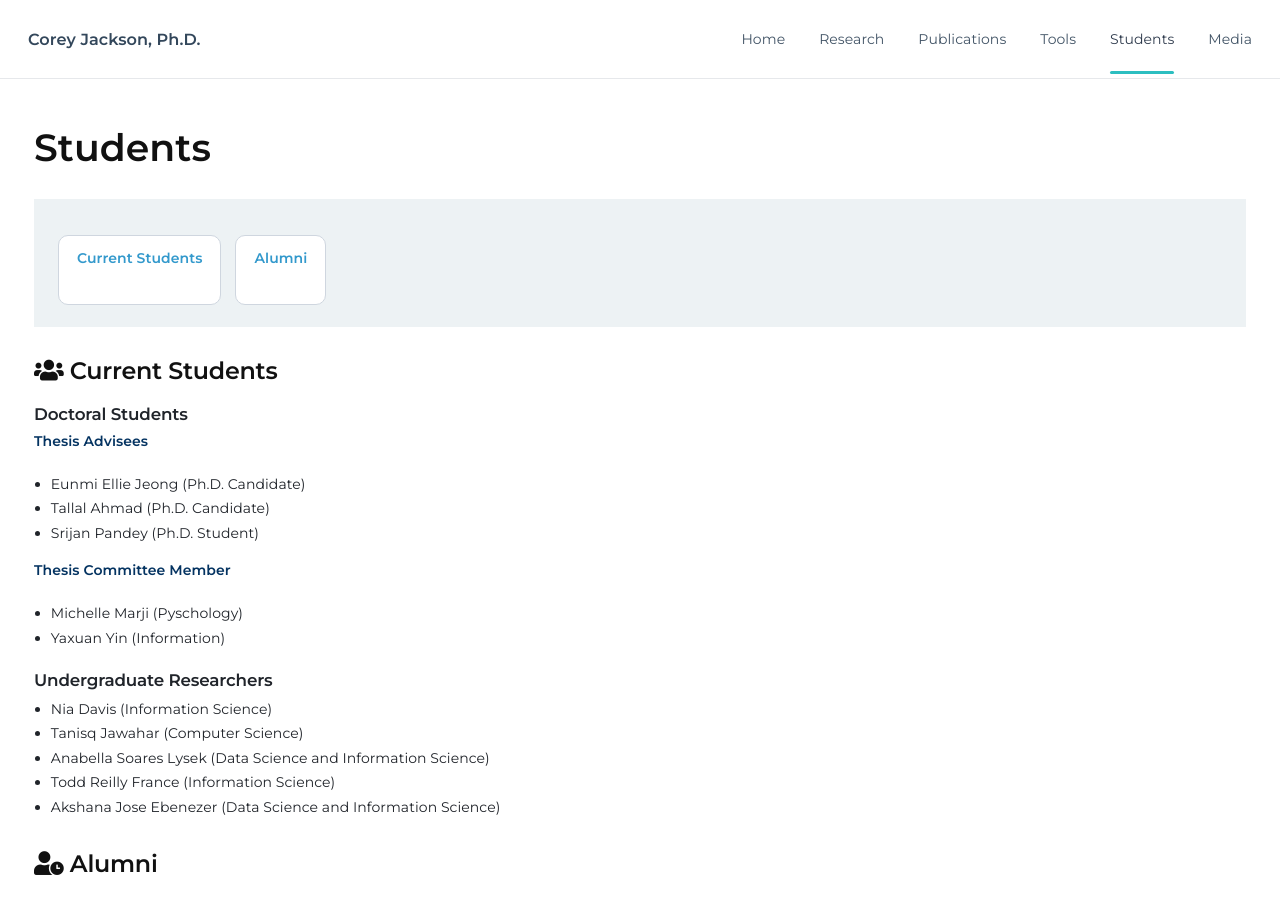
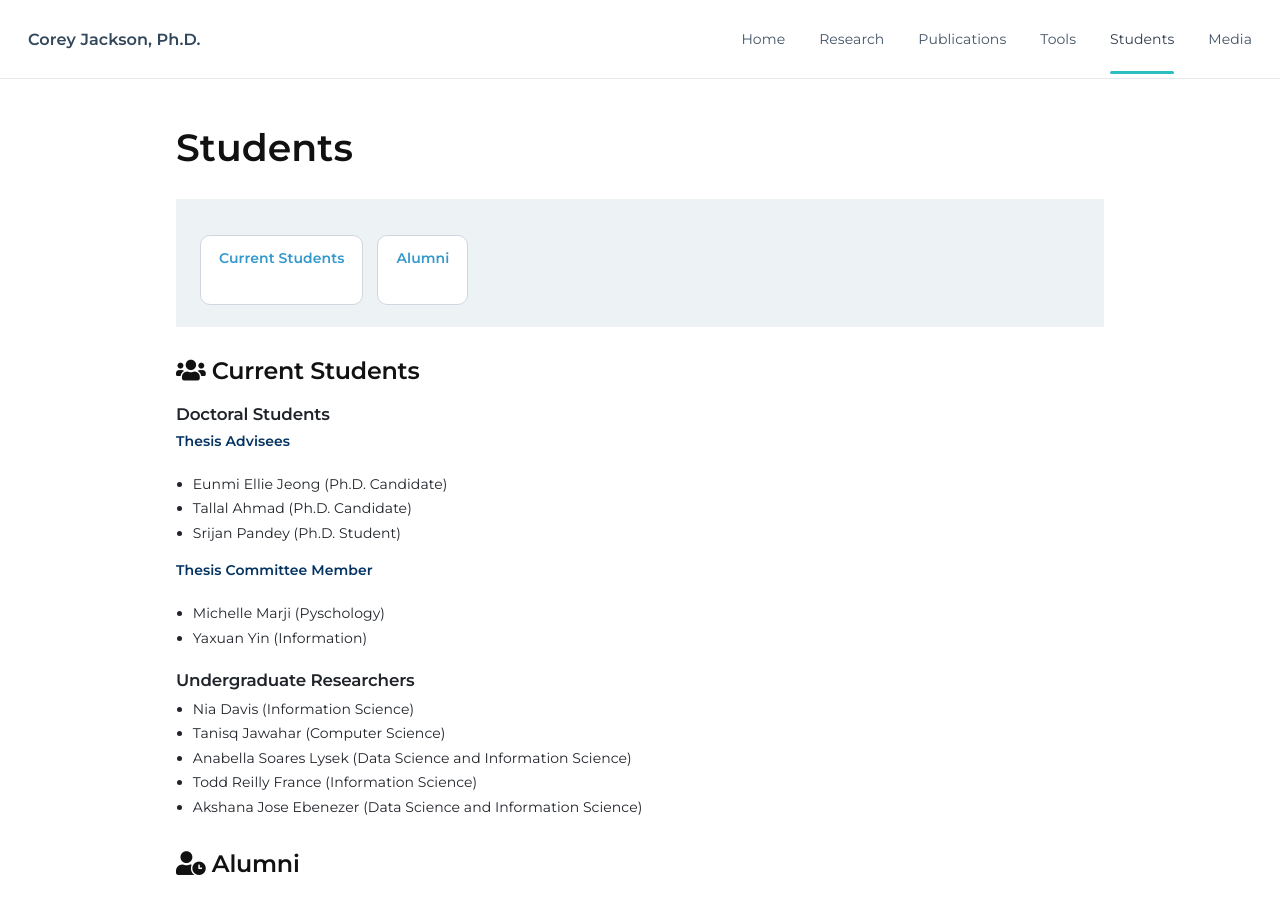
Before and after one commit to cjacks04/cjacks04.github.io, a Jekyll site: the page built from students.md, in a window 1280 px wide and 900 px high. Built offline with Jekyll 4.4.1, drawn with Linux system fonts in a browser that asks for light colours; nearby versions of some CDN libraries; a style sheet for code colours, icons or effects is not loaded.

```diff
--- a/_layouts/page.html
+++ b/_layouts/page.html
@@ -18,6 +18,7 @@
     <link rel="stylesheet" href="{{ page.extra_css | relative_url }}">
     {% endif %}
     <link rel="stylesheet" href="{{ '/assets/css/sitewide-flat.css' | relative_url }}">
+    <link rel="stylesheet" href="{{ '/assets/css/sitewide-width-fix.css' | relative_url }}">
     <link rel="stylesheet" href="https://cdnjs.cloudflare.com/ajax/libs/academicons/1.8.6/css/academicons.min.css" integrity="sha256-uFVgMKfistnJAfoCUQigIl+JfUaP47GrRKjf6CTPVmw=" crossorigin="anonymous">
     <link rel="stylesheet" href="https://cdnjs.cloudflare.com/ajax/libs/font-awesome/5.11.2/css/all.min.css" integrity="sha256-+N4/V/SbAFiW1MPBCXnfnP9QSN3+Keu+NlB+0ev/YKQ=" crossorigin="anonymous">
   </head>
```
